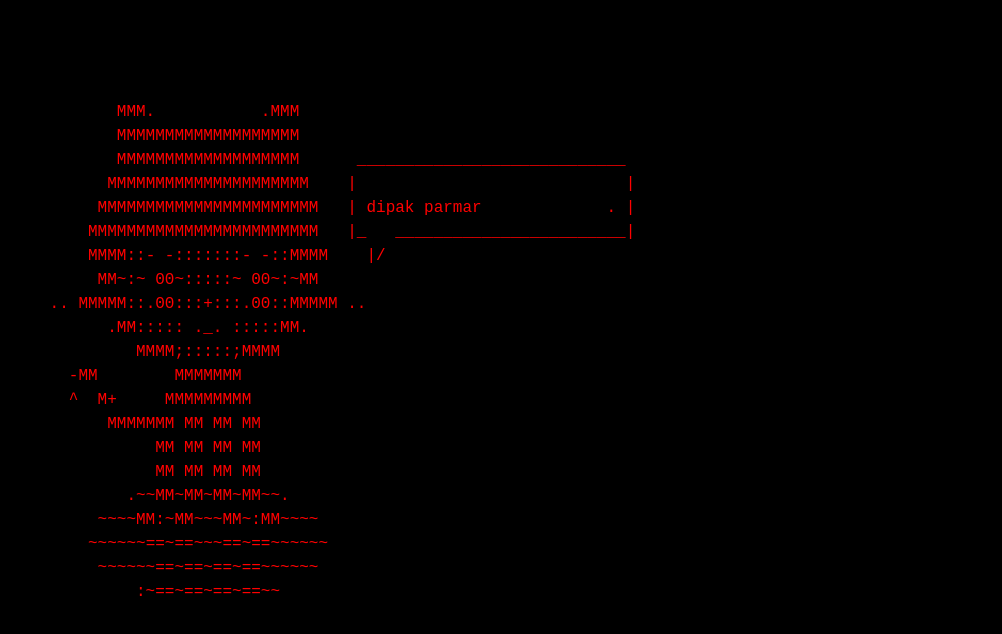
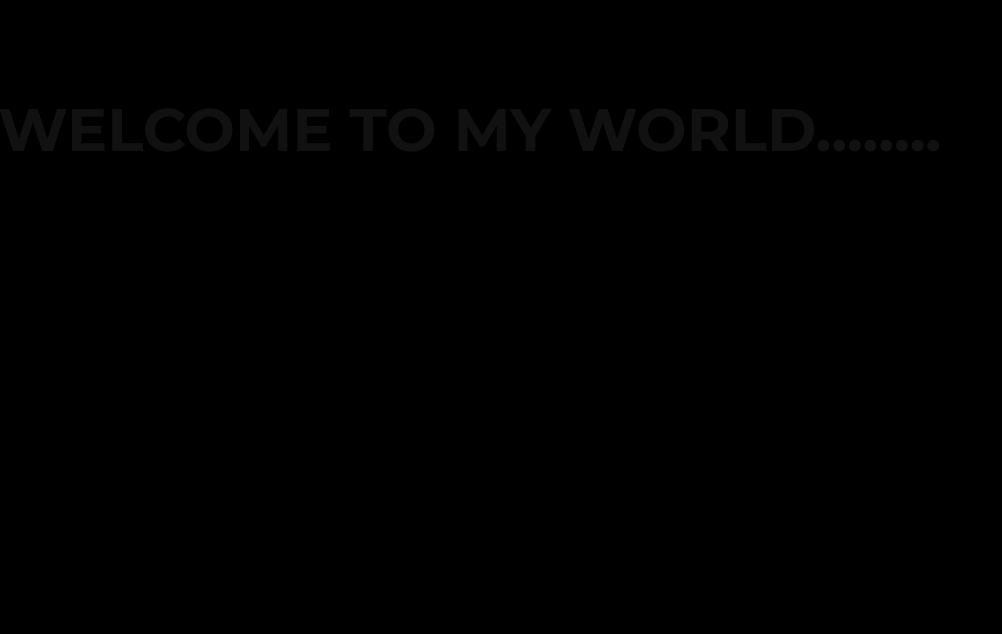
Before and after one commit to dipakparmar13/minikube-cicd, a plain HTML site: page app/site/index.html in a window 1280 px wide. Shown: the whole page, without its empty margins (0-1002 px from the left). Drawn offline with Linux system fonts and the light colour scheme; no server answers.

Commit message:
Update index.html

```diff
--- a/app/site/index.html
+++ b/app/site/index.html
@@ -20,47 +20,7 @@
 </head>
 
 <body>
-    <pre id="content" class="container">
-        MMM.           .MMM
-        MMMMMMMMMMMMMMMMMMM
-        MMMMMMMMMMMMMMMMMMM      ____________________________
-       MMMMMMMMMMMMMMMMMMMMM    |                            |
-      MMMMMMMMMMMMMMMMMMMMMMM   | dipak parmar             . |
-     MMMMMMMMMMMMMMMMMMMMMMMM   |_   ________________________|
-     MMMM::- -:::::::- -::MMMM    |/
-      MM~:~ 00~:::::~ 00~:~MM
- .. MMMMM::.00:::+:::.00::MMMMM ..
-       .MM::::: ._. :::::MM.
-          MMMM;:::::;MMMM
-   -MM        MMMMMMM
-   ^  M+     MMMMMMMMM
-       MMMMMMM MM MM MM
-            MM MM MM MM
-            MM MM MM MM
-         .~~MM~MM~MM~MM~~.
-      ~~~~MM:~MM~~~MM~:MM~~~~
-     ~~~~~~==~==~~~==~==~~~~~~
-      ~~~~~~==~==~==~==~~~~~~
-          :~==~==~==~==~~
-    </pre>
-    <script>
-        // GET /zen
-        (function () {
-            document.addEventListener("DOMContentLoaded", function (event) {
-                req = new XMLHttpRequest();
-
-                req.onreadystatechange = function process() {
-                    if (req.readyState === XMLHttpRequest.DONE && req.status === 200) {
-                        document.getElementById("content").innerText = req.responseText;
-                    }
-                };
-
-                req.open("GET", "https://api.github.com/octocat", true);
-                req.send();
-            });
-        })();
-    </script>
-
+    <h1>WELCOME TO MY WORLD........</h2>
 </body>
 
 </html>
```
